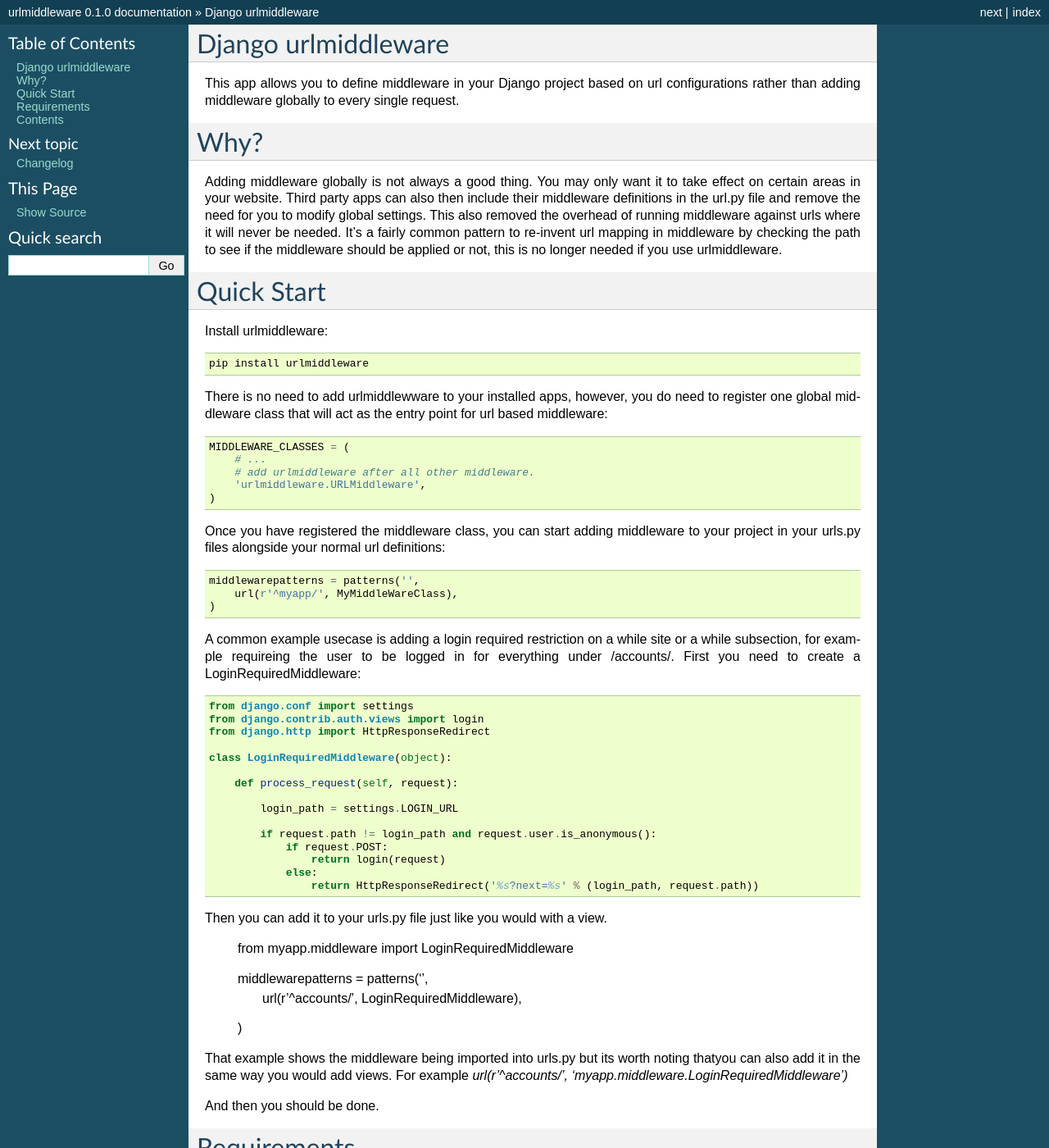
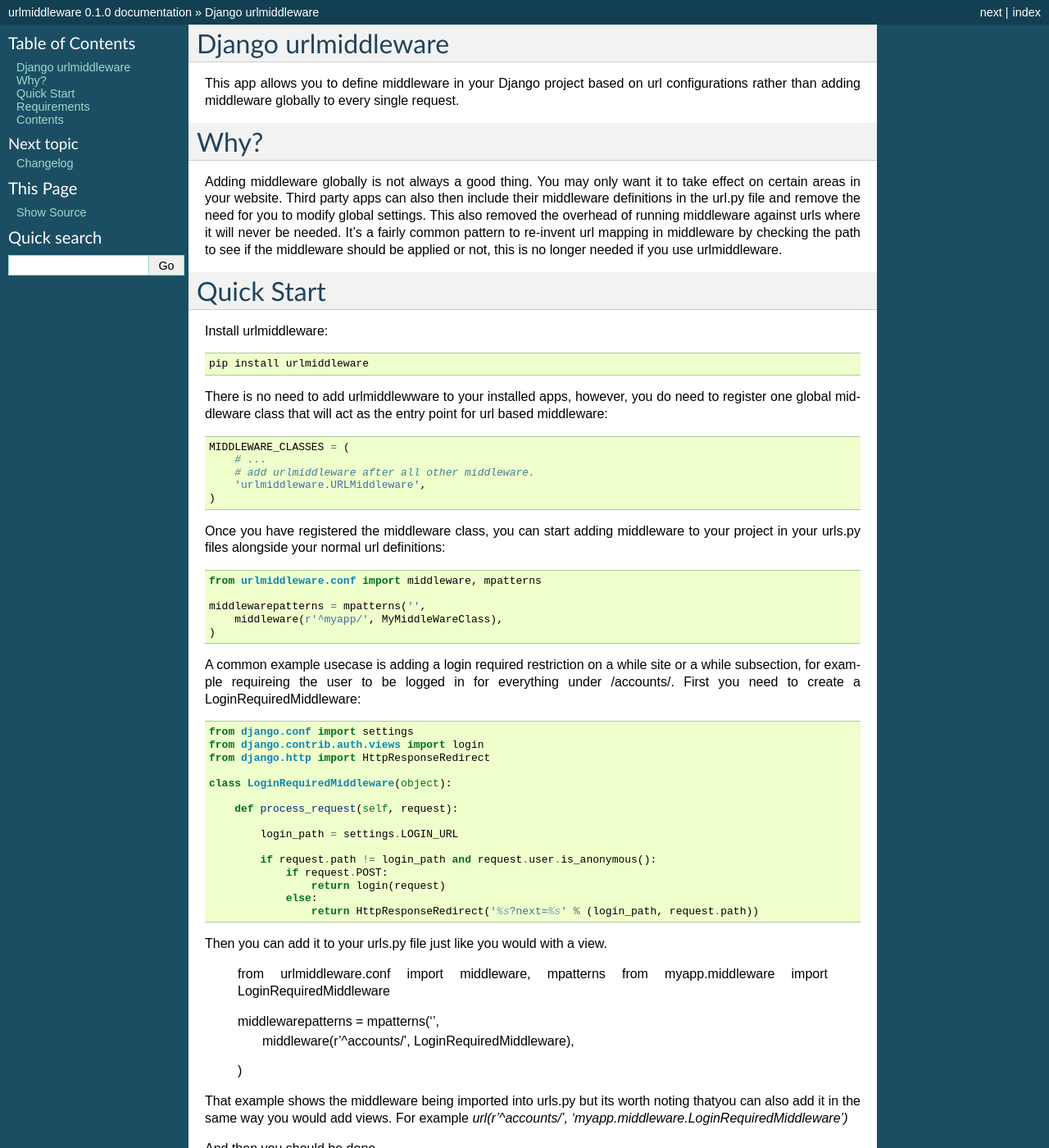
Before and after one commit to d0ugal/django-urlmiddleware, a Sphinx documentation site: the page built from docs/index.rst, in a window 1280 px wide and 1400 px high. Shown: the whole window at 82% size. Built offline with Sphinx 7.4.7, drawn with Linux system fonts in a browser that asks for light colours.

Commit message:
Updated the documentation examples

```diff
--- a/docs/index.rst
+++ b/docs/index.rst
@@ -38,8 +38,10 @@
 Once you have registered the middleware class, you can start adding middleware
 to your project in your urls.py files alongside your normal url definitions::
 
-    middlewarepatterns = patterns('',
-        url(r'^myapp/', MyMiddleWareClass),
+    from urlmiddleware.conf import middleware, mpatterns
+
+    middlewarepatterns = mpatterns('',
+        middleware(r'^myapp/', MyMiddleWareClass),
     )
 
 A common example usecase is adding a login required restriction on a while site
@@ -65,10 +67,11 @@
 
 Then you can add it to your urls.py file just like you would with a view.
 
+    from urlmiddleware.conf import middleware, mpatterns
     from myapp.middleware import LoginRequiredMiddleware
 
-    middlewarepatterns = patterns('',
-        url(r'^accounts/', LoginRequiredMiddleware),
+    middlewarepatterns = mpatterns('',
+        middleware(r'^accounts/', LoginRequiredMiddleware),
     )
 
 That example shows the middleware being imported into urls.py but its worth
```
